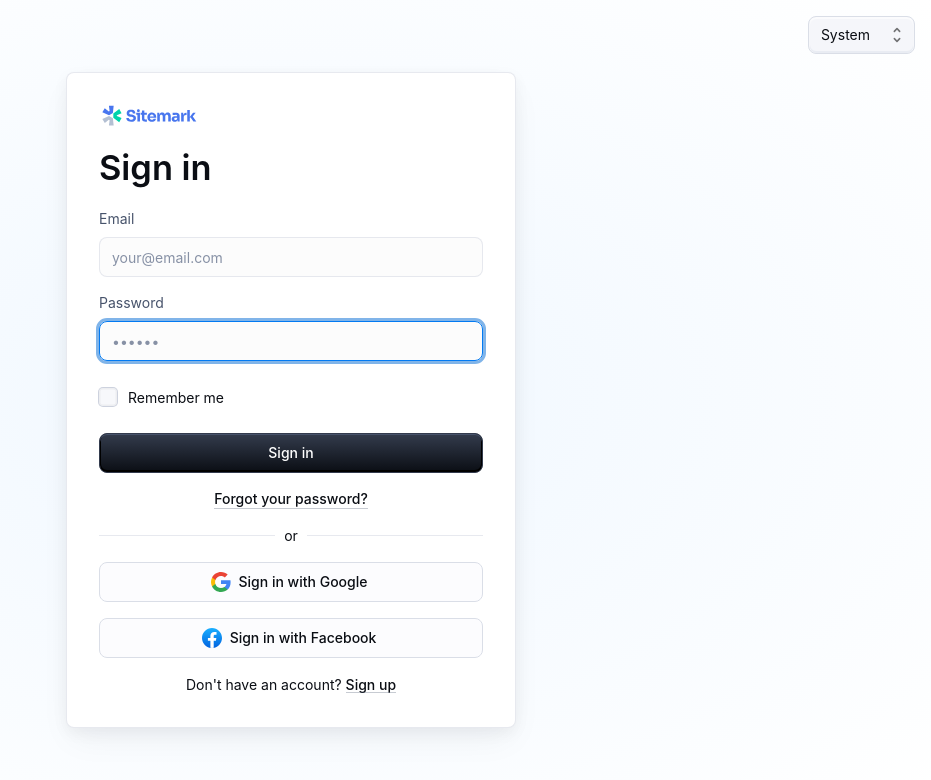
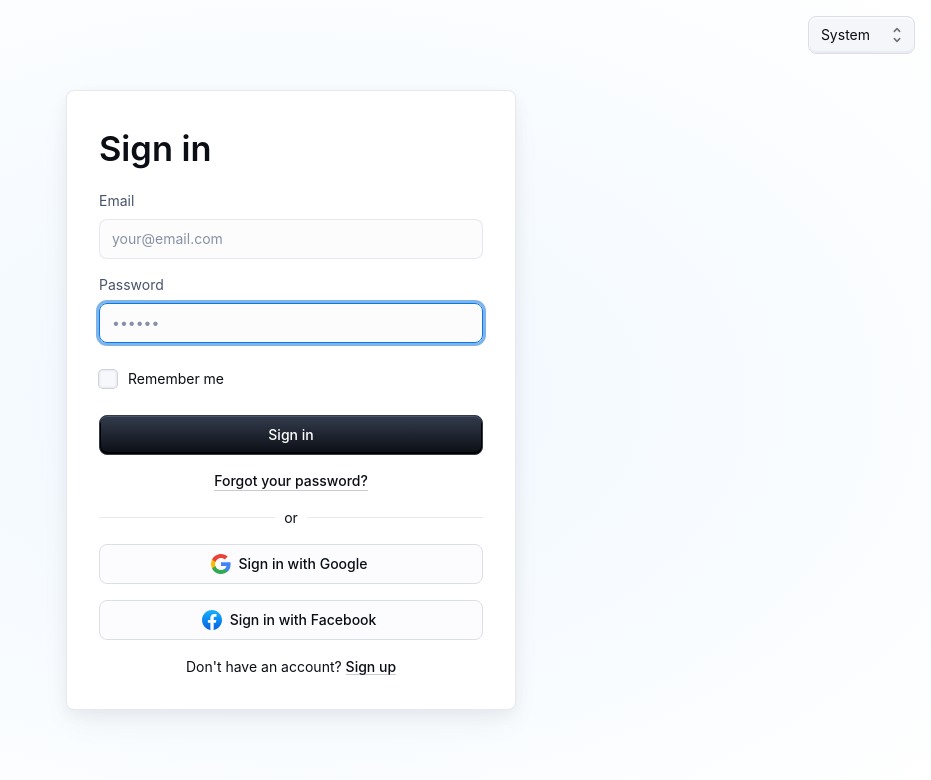
Before and after one commit to koharx/coreui, a React app: page / in a window 1280 px wide. Shown: the top 780 px of the page, without its empty margins (349-1280 px from the left). Built offline with nearby package versions, Linux system fonts and the light colour scheme.

Commit message:
removed logo

```diff
--- a/src/app/sign-in/SignIn.tsx
+++ b/src/app/sign-in/SignIn.tsx
@@ -135,7 +135,7 @@ export default function SignIn(props: { disableCustomTheme?: boolean }) {
           sx={{ position: "fixed", top: "1rem", right: "1rem" }}
         />
         <Card variant="outlined">
-          <SitemarkIcon />
+
           <Typography
             component="h1"
             variant="h4"
```
